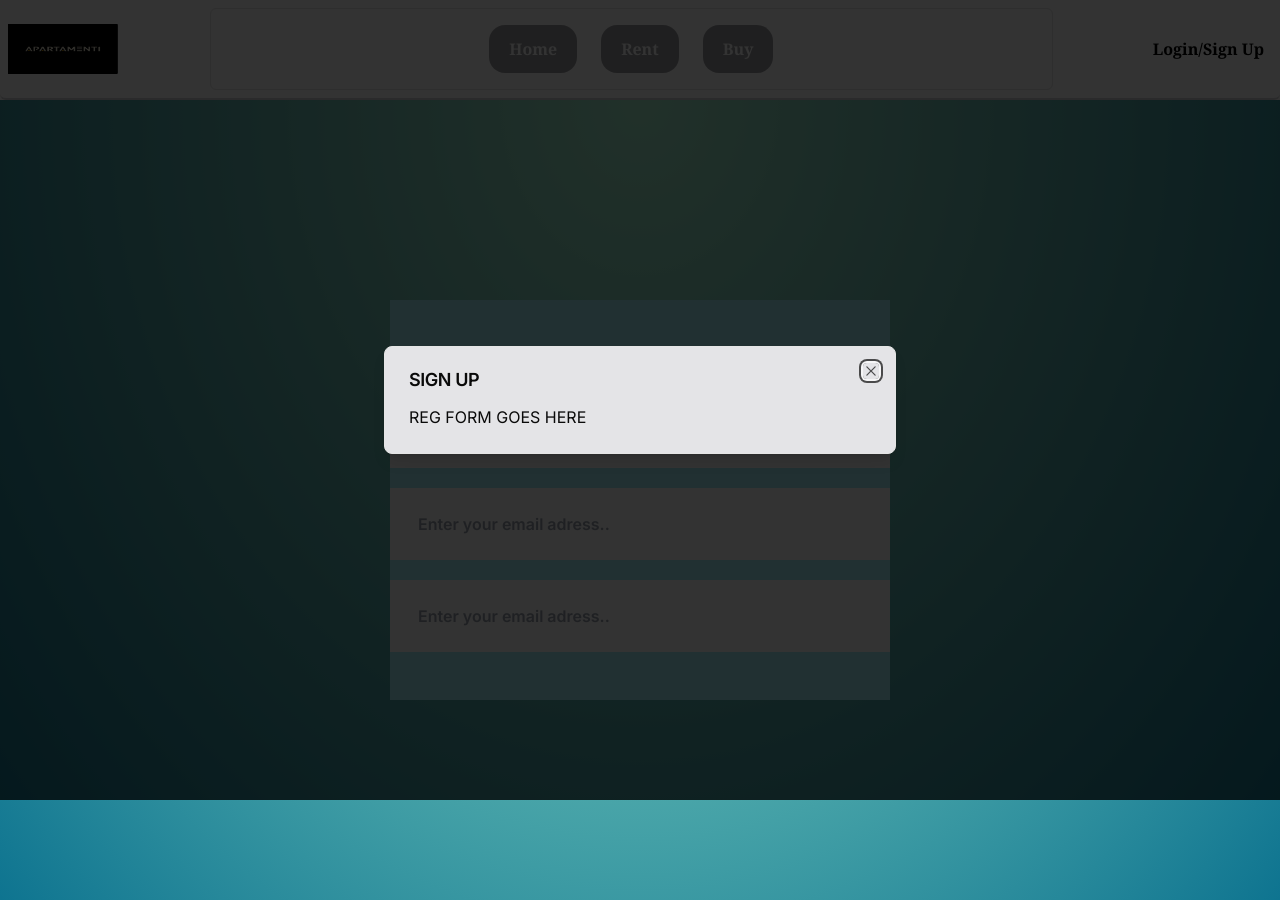
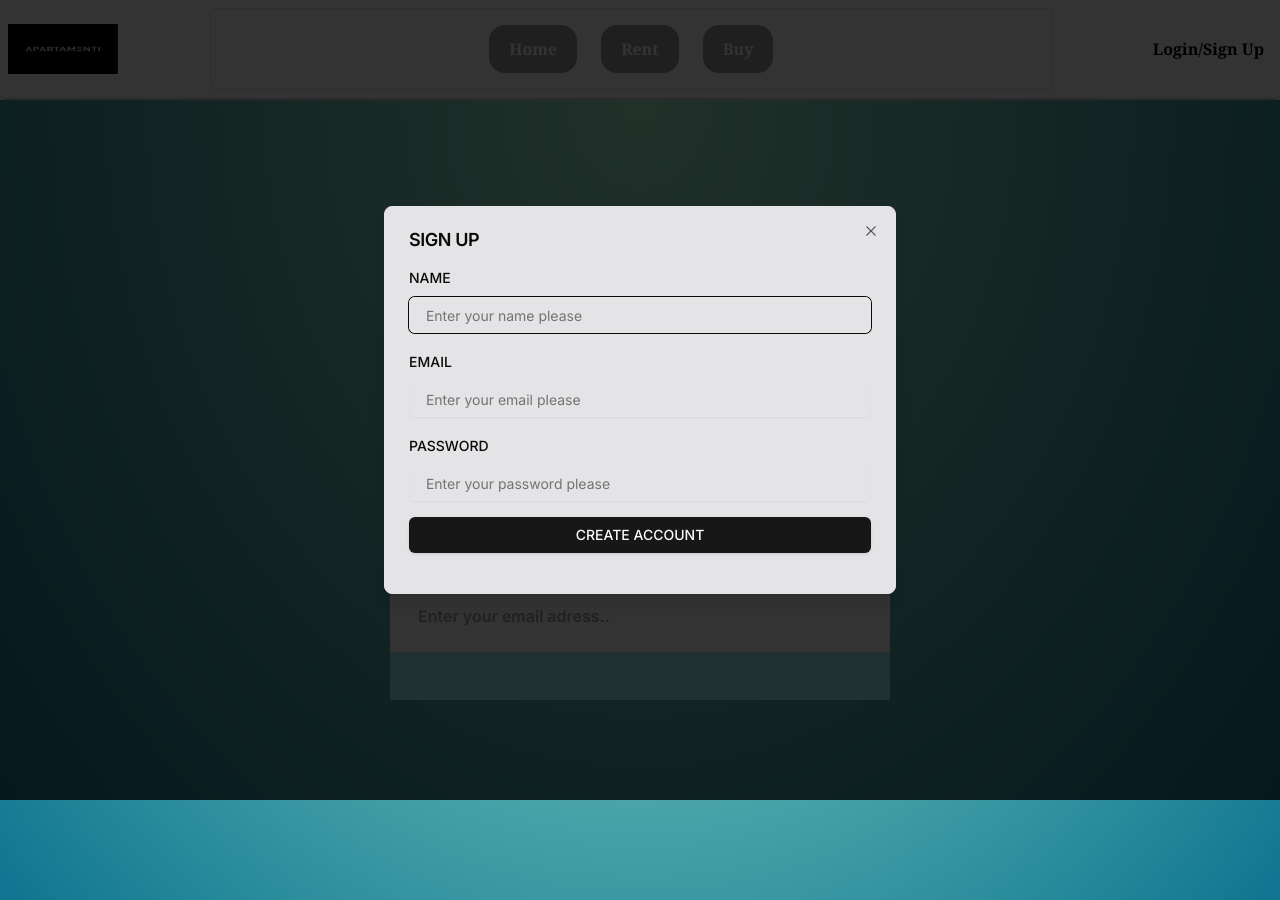
Before and after one commit to Royweru/next14-realestate, a Next.js app: page /auth/sign-in in a window 1280 px wide. Both pictures are taken after a click on the element "Login/Sign Up". Built offline with nearby package versions, Linux system fonts and the light colour scheme.

Commit message:
modified:   actions/register.ts 	modified:   components/modal/sign-up-modal.tsx

```diff
--- a/actions/register.ts
+++ b/actions/register.ts
@@ -1,11 +1,32 @@
 "use server"
 import *as z from "zod"
+import bcrypt from "bcrypt"
+import { RegisterSchema } from "@/schemas"
 
-import { RegisterSchema } from "@/schemas"
+import prisma from "@/lib/prismadb"
+
 export const register =async (values:z.infer<typeof RegisterSchema>) => {
     const validatedFields = RegisterSchema.safeParse(values)
 
     if(!validatedFields.success)return {error:"Invalid Fields!"}
 
-    return {success:"Email sent!"}
+    const{email,name,password} = validatedFields.data
+
+    const hashedPwd = await bcrypt.hash(password,10)
+
+    const exsistingUser = await prisma.user.findUnique({
+        where:{
+            email
+        }
+    })
+    if(exsistingUser)return {error:"Email already exists!"}
+
+    await prisma.user.create({
+        data:{
+            email,
+            password:hashedPwd,
+            name
+        }
+    })
+    return {success:"User created!"}
 }
--- a/components/modal/sign-up-modal.tsx
+++ b/components/modal/sign-up-modal.tsx
@@ -1,19 +1,122 @@
 "use client";
-import React from "react";
-import { Dialog, DialogContent, DialogHeader, DialogTitle } from "../ui/dialog";
+import React, { startTransition, useState } from "react";
+import {
+  Dialog,
+  DialogContent,
+  DialogFooter,
+  DialogHeader,
+  DialogTitle,
+} from "../ui/dialog";
 import { useModal } from "@/hooks/use-modal-store";
+import { useForm } from "react-hook-form";
+
+import * as z from "zod";
+import { zodResolver } from "@hookform/resolvers/zod";
+import { RegisterSchema } from "@/schemas";
+import { Form, FormControl, FormField, FormItem, FormLabel } from "../ui/form";
+import { Input } from "../ui/input";
+import { Button } from "../ui/button";
+import { register } from "@/actions/register";
 
 export const SignUpModal = () => {
+  const [success, setSuccess] = useState<string | undefined>("");
+  const [err, setErr] = useState<string | undefined>("");
   const { isOpen, onClose, type } = useModal();
   const modalOpen = isOpen && type === "sign-up";
 
+  const form = useForm<z.infer<typeof RegisterSchema>>({
+    resolver: zodResolver(RegisterSchema),
+    defaultValues: {
+      name: "",
+      email: "",
+      password: "",
+    },
+  });
+
+  const onSubmit = (vals: z.infer<typeof RegisterSchema>) => {
+    startTransition(() => {
+      register(vals).then((data) => {
+        setSuccess(data?.success);
+        setErr(data?.error);
+        form.reset();
+      });
+    });
+  };
+
+  const isLoading = form.formState.isSubmitting;
   return (
     <Dialog open={modalOpen} onOpenChange={onClose}>
       <DialogContent className=" bg-zinc-200 overflow-hidden ">
         <DialogHeader>
           <DialogTitle>SIGN UP</DialogTitle>
         </DialogHeader>
-        REG FORM GOES HERE
+        <Form {...form}>
+          <form onSubmit={form.handleSubmit(onSubmit)}>
+            <div className=" w-full  space-y-4">
+              <FormField
+                control={form.control}
+                name="name"
+                render={({ field }) => (
+                  <FormItem>
+                    <FormLabel>NAME</FormLabel>
+                    <FormControl>
+                      <Input placeholder=" Enter your name please" {...field} />
+                    </FormControl>
+                  </FormItem>
+                )}
+              />
+              <FormField
+                control={form.control}
+                name="email"
+                render={({ field }) => (
+                  <FormItem>
+                    <FormLabel>EMAIL</FormLabel>
+                    <FormControl>
+                      <Input
+                        placeholder=" Enter your email please"
+                        {...field}
+                      />
+                    </FormControl>
+                  </FormItem>
+                )}
+              />
+              <FormField
+                control={form.control}
+                name="password"
+                render={({ field }) => (
+                  <FormItem>
+                    <FormLabel>PASSWORD</FormLabel>
+                    <FormControl>
+                      <Input
+                        type="password"
+                        placeholder=" Enter your password please"
+                        {...field}
+                      />
+                    </FormControl>
+                  </FormItem>
+                )}
+              />
+              <div className=" w-full">
+                <Button className=" w-full " type="submit" disabled={isLoading}>
+                  CREATE ACCOUNT
+                </Button>
+              </div>
+            </div>
+          </form>
+        </Form>
+
+        <DialogFooter>
+        {err && (
+          <div className=" w-full bg-destructive p-3 text-xl font-mono mt-2 font-semibold">
+            {err}
+          </div>
+        )}
+        {success && (
+          <div className=" w-full bg-emerald-300 p-3 text-xl font-mono mt-2 font-semibold">
+            {success}
+          </div>
+        )}
+        </DialogFooter>
       </DialogContent>
     </Dialog>
   );
```
